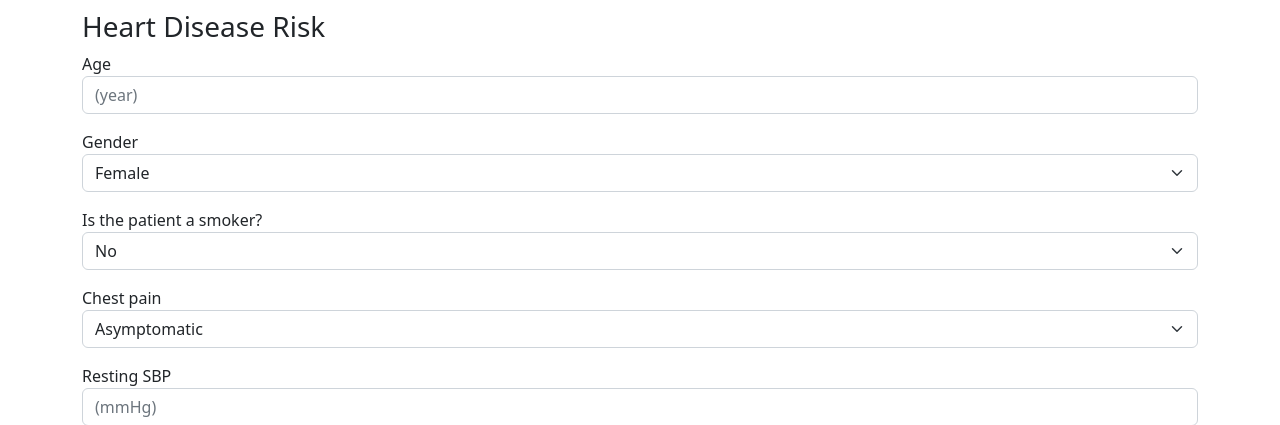
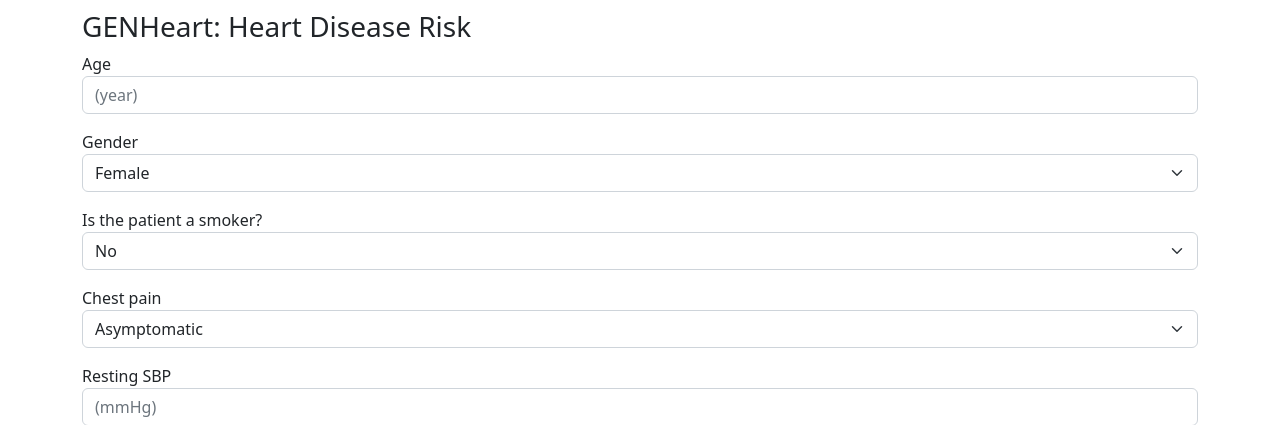
Before and after one commit to imiro/heartd-foh22, a Flask app: page / in a window 1280 px wide. Shown: the top 425 px of the page. Run offline with Flask 2, Linux system fonts and the light colour scheme; some libraries are stand-ins or nearby versions.

Commit message:
Change title

```diff
--- a/templates/main.html
+++ b/templates/main.html
@@ -3,13 +3,13 @@
     <head>
         <meta charset="utf-8">
         <meta name="viewport" content="width=device-width, initial-scale=1">
-        <title>Heart Disease</title>
+        <title>GENHeart</title>
         <link href="https://cdn.jsdelivr.net/npm/bootstrap@5.2.1/dist/css/bootstrap.min.css" rel="stylesheet" integrity="sha384-iYQeCzEYFbKjA/T2uDLTpkwGzCiq6soy8tYaI1GyVh/UjpbCx/TYkiZhlZB6+fzT" crossorigin="anonymous">
         <link rel="stylesheet" href="https://cdn.jsdelivr.net/npm/bootstrap-icons@1.9.1/font/bootstrap-icons.css">
     </head>
     <body>
         <div class="container" style="margin-top: 10px">
-            <h3>Heart Disease Risk</h3>
+            <h3>GENHeart: Heart Disease Risk</h3>
             <form id="predict" action="/predict" method="POST">
                 <div class="mb-3">
                     <label for="age">Age</label>
```
